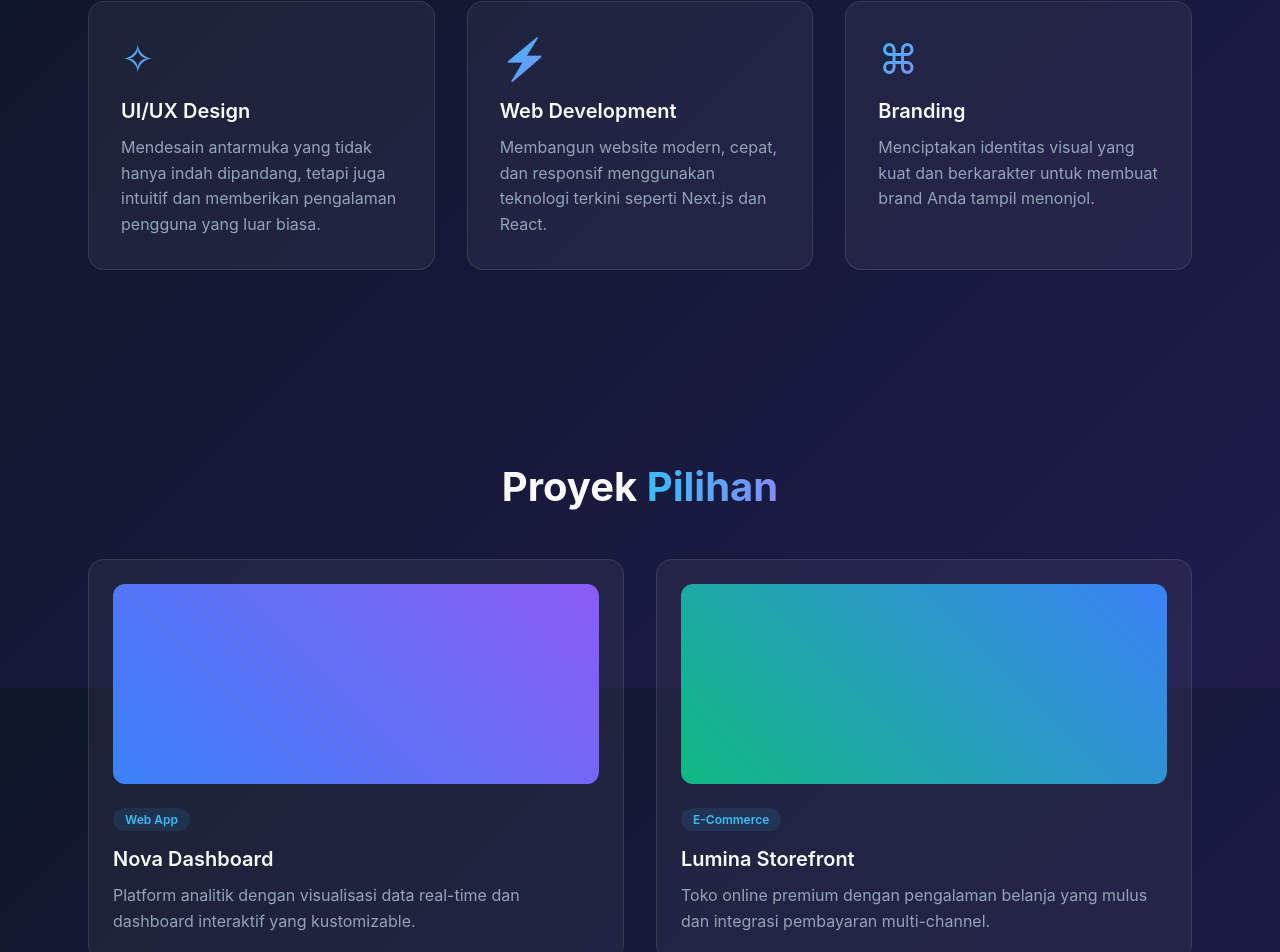
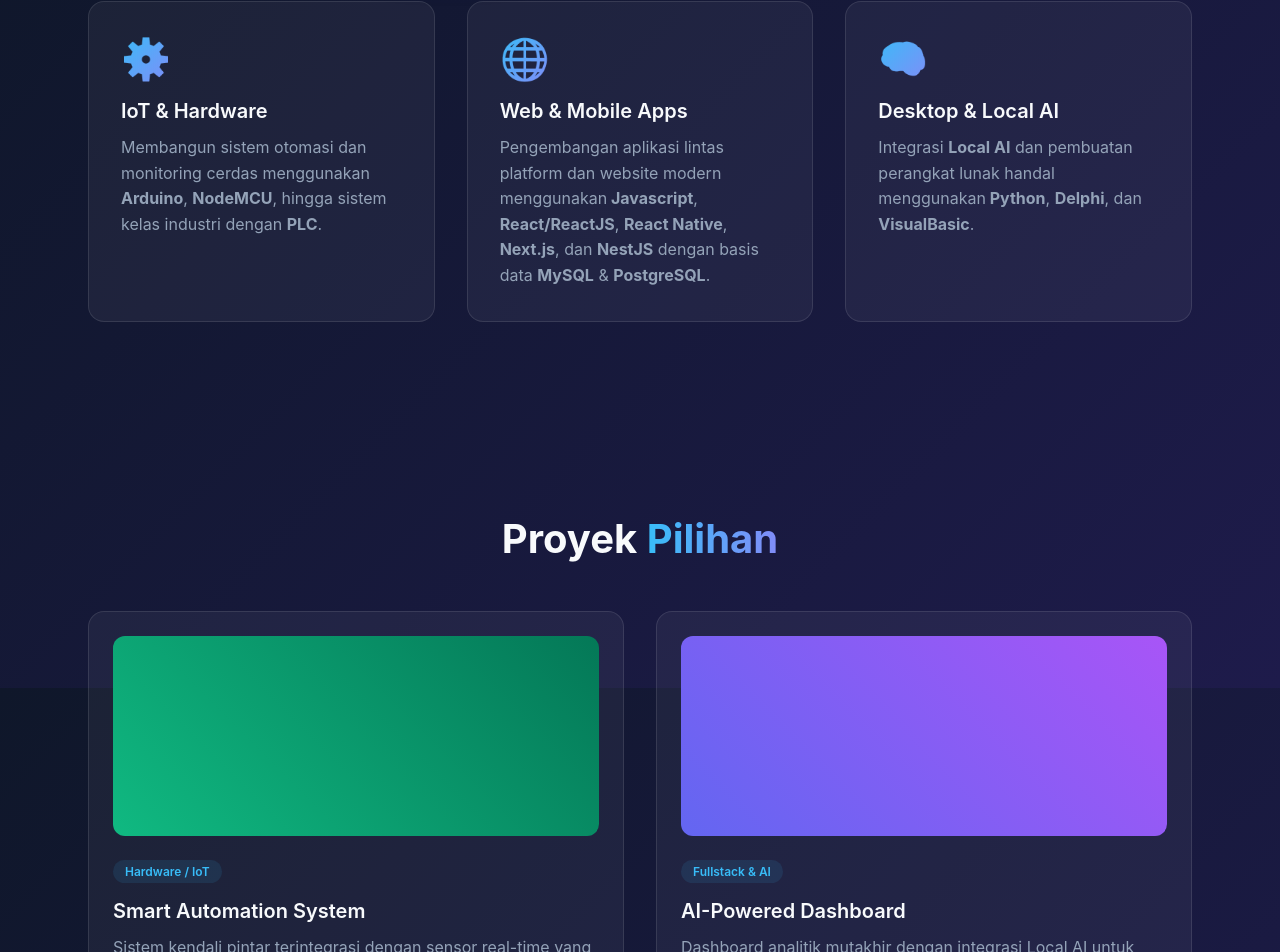
Before and after one commit to dreamers-projects/dreamers-projects.github.io, a Next.js app: page / in a window 1280 px wide. Shown: the part 912-1864 px from the top of the page. Built offline with nearby package versions, Linux system fonts and the light colour scheme.

Commit message:
Update page.tsx

```diff
--- a/src/app/page.tsx
+++ b/src/app/page.tsx
@@ -32,34 +32,34 @@ export default function Home() {
         </div>
       </main>
 
-      {/* Services Section */}
+      {/* Tech Stack Section */}
       <section id="services" className="section animate-fade-in" style={{ animationDelay: '0.2s' }}>
-        <h2 className="section-title">Layanan <span className="gradient-text">Kami</span></h2>
+        <h2 className="section-title">Keahlian & <span className="gradient-text">Teknologi</span></h2>
         <div className="grid-3">
           <div className="glass-card">
-            <div className="card-icon">✧</div>
-            <h3 className="card-title">UI/UX Design</h3>
+            <div className="card-icon">⚙️</div>
+            <h3 className="card-title">IoT & Hardware</h3>
             <p className="card-desc">
-              Mendesain antarmuka yang tidak hanya indah dipandang, tetapi juga
-              intuitif dan memberikan pengalaman pengguna yang luar biasa.
+              Membangun sistem otomasi dan monitoring cerdas menggunakan
+              <strong> Arduino</strong>, <strong>NodeMCU</strong>, hingga sistem kelas industri dengan <strong>PLC</strong>.
             </p>
           </div>
 
           <div className="glass-card">
-            <div className="card-icon">⚡</div>
-            <h3 className="card-title">Web Development</h3>
+            <div className="card-icon">🌐</div>
+            <h3 className="card-title">Web & Mobile Apps</h3>
             <p className="card-desc">
-              Membangun website modern, cepat, dan responsif menggunakan
-              teknologi terkini seperti Next.js dan React.
+              Pengembangan aplikasi lintas platform dan website modern menggunakan
+              <strong> Javascript</strong>, <strong>React/ReactJS</strong>, <strong>React Native</strong>, <strong>Next.js</strong>, dan <strong>NestJS</strong> dengan basis data <strong>MySQL</strong> & <strong>PostgreSQL</strong>.
             </p>
           </div>
 
           <div className="glass-card">
-            <div className="card-icon">⌘</div>
-            <h3 className="card-title">Branding</h3>
+            <div className="card-icon">🧠</div>
+            <h3 className="card-title">Desktop & Local AI</h3>
             <p className="card-desc">
-              Menciptakan identitas visual yang kuat dan berkarakter untuk
-              membuat brand Anda tampil menonjol.
+              Integrasi <strong>Local AI</strong> dan pembuatan perangkat lunak handal menggunakan
+              <strong> Python</strong>, <strong>Delphi</strong>, dan <strong>VisualBasic</strong>.
             </p>
           </div>
         </div>
@@ -72,25 +72,23 @@ export default function Home() {
           <div className="glass-card" style={{ padding: '1.5rem' }}>
             <div className="project-image-container">
               {/* Fallback color/gradient if no image */}
-              <div className="project-image" style={{ background: 'linear-gradient(45deg, #3b82f6, #8b5cf6)' }}></div>
+              <div className="project-image" style={{ background: 'linear-gradient(45deg, #10b981, #047857)' }}></div>
             </div>
-            <span className="badge">Web App</span>
-            <h3 className="card-title">Nova Dashboard</h3>
+            <span className="badge">Hardware / IoT</span>
+            <h3 className="card-title">Smart Automation System</h3>
             <p className="card-desc">
-              Platform analitik dengan visualisasi data real-time dan dashboard
-              interaktif yang kustomizable.
+              Sistem kendali pintar terintegrasi dengan sensor real-time yang memadukan NodeMCU dan PLC untuk keperluan otomasi industri.
             </p>
           </div>
 
           <div className="glass-card" style={{ padding: '1.5rem' }}>
             <div className="project-image-container">
-              <div className="project-image" style={{ background: 'linear-gradient(45deg, #10b981, #3b82f6)' }}></div>
+              <div className="project-image" style={{ background: 'linear-gradient(45deg, #6366f1, #a855f7)' }}></div>
             </div>
-            <span className="badge">E-Commerce</span>
-            <h3 className="card-title">Lumina Storefront</h3>
+            <span className="badge">Fullstack & AI</span>
+            <h3 className="card-title">AI-Powered Dashboard</h3>
             <p className="card-desc">
-              Toko online premium dengan pengalaman belanja yang mulus dan
-              integrasi pembayaran multi-channel.
+              Dashboard analitik mutakhir dengan integrasi Local AI untuk prediksi data, dibangun dengan ekosistem Next.js, NestJS, dan PostgreSQL.
             </p>
           </div>
         </div>
```
